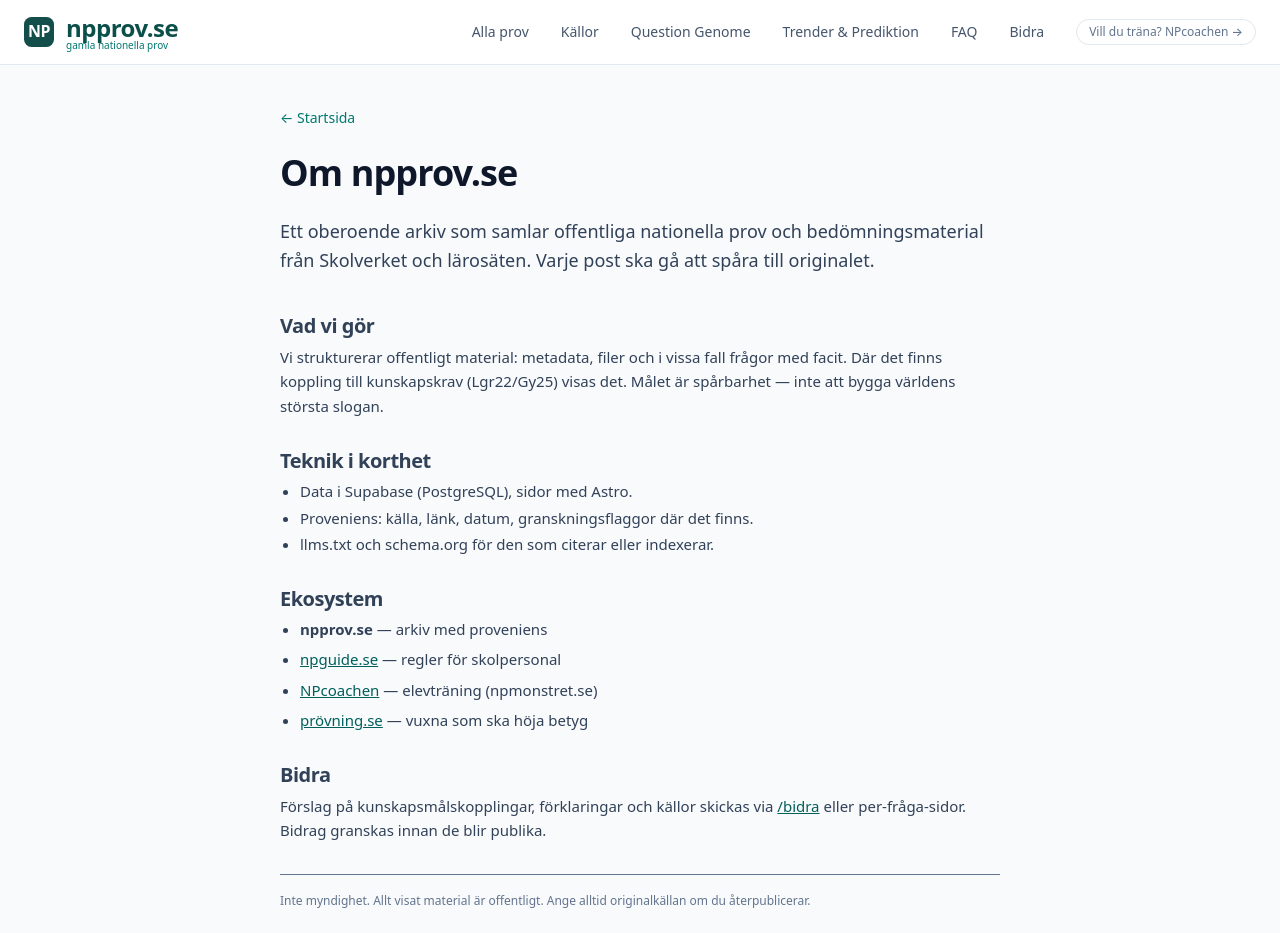
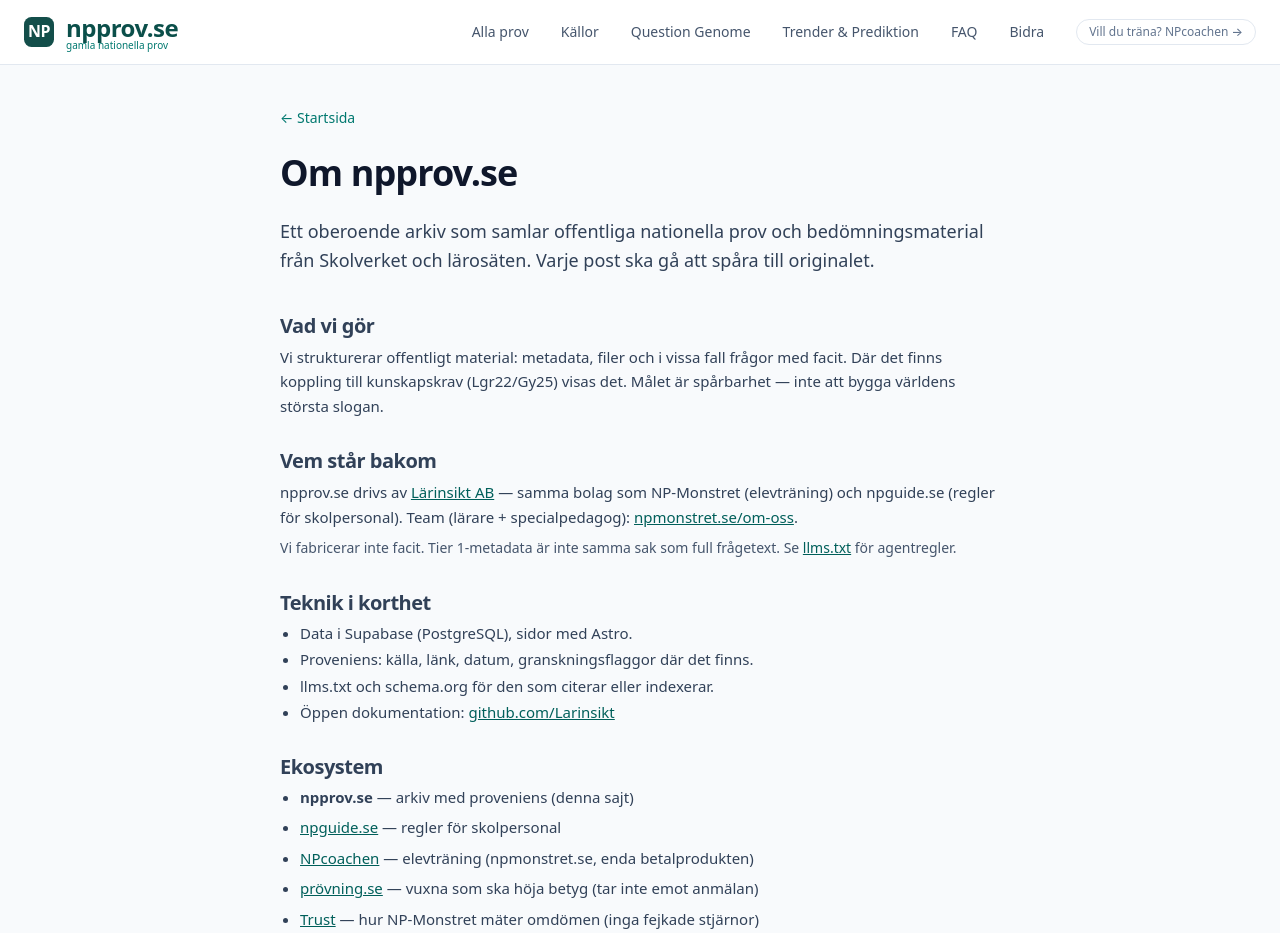
Before and after one commit to AlexanderEJohansson/npprov.se, an Astro site: page /om in a window 1280 px wide. Shown: the top 933 px of the page. Built offline with nearby package versions, Linux system fonts and the light colour scheme; Astro itself is replaced by a stand-in of ours.

Commit message:
feat(trust): enrich /om E-E-A-T + /about→/om redirect

```diff
--- a/src/pages/om.astro
+++ b/src/pages/om.astro
@@ -5,7 +5,7 @@ import StructuredData from '../components/StructuredData.astro';
 
 <Layout
   title="Om npprov.se"
-  description="Oberoende arkiv för offentliga nationella prov med källa och proveniens. Inte Skolverket, inte en träningsapp."
+  description="Oberoende arkiv för offentliga nationella prov med källa och proveniens. Inte Skolverket, inte en träningsapp. Drivs av Lärinsikt AB."
   canonical="https://npprov.se/om"
 >
   <main class="max-w-3xl mx-auto px-6 py-10">
@@ -29,29 +29,52 @@ import StructuredData from '../components/StructuredData.astro';
       </section>
 
       <section>
+        <h2 class="font-semibold text-xl tracking-tight">Vem står bakom</h2>
+        <p class="mt-2 leading-relaxed">
+          npprov.se drivs av
+          <a href="https://larinsikt.se/?utm_source=npprov&utm_medium=ecosystem&utm_campaign=om" class="underline text-teal-800" target="_blank" rel="noopener">Lärinsikt AB</a>
+          — samma bolag som NP-Monstret (elevträning) och npguide.se (regler för skolpersonal).
+          Team (lärare + specialpedagog):
+          <a href="https://npmonstret.se/om-oss?utm_source=npprov&utm_medium=ecosystem&utm_campaign=om" class="underline text-teal-800" target="_blank" rel="noopener">npmonstret.se/om-oss</a>.
+        </p>
+        <p class="mt-2 leading-relaxed text-sm text-slate-600">
+          Vi fabricerar inte facit. Tier 1-metadata är inte samma sak som full frågetext.
+          Se <a href="/llms.txt" class="underline text-teal-800">llms.txt</a> för agentregler.
+        </p>
+      </section>
+
+      <section>
         <h2 class="font-semibold text-xl tracking-tight">Teknik i korthet</h2>
         <ul class="mt-2 space-y-1 list-disc pl-5">
           <li>Data i Supabase (PostgreSQL), sidor med Astro.</li>
           <li>Proveniens: källa, länk, datum, granskningsflaggor där det finns.</li>
           <li>llms.txt och schema.org för den som citerar eller indexerar.</li>
+          <li>
+            Öppen dokumentation:
+            <a href="https://github.com/Larinsikt" class="underline text-teal-800" target="_blank" rel="noopener">github.com/Larinsikt</a>
+          </li>
         </ul>
       </section>
 
       <section>
         <h2 class="font-semibold text-xl tracking-tight">Ekosystem</h2>
         <ul class="mt-2 space-y-2 list-disc pl-5">
-          <li><strong>npprov.se</strong> — arkiv med proveniens</li>
+          <li><strong>npprov.se</strong> — arkiv med proveniens (denna sajt)</li>
           <li>
             <a href="https://npguide.se/?utm_source=npprov&utm_medium=ecosystem&utm_campaign=om" target="_blank" rel="noopener" class="underline text-teal-800">npguide.se</a>
             — regler för skolpersonal
           </li>
           <li>
             <a href="https://npmonstret.se/npcoachen?utm_source=npprov&utm_medium=ecosystem&utm_campaign=om" target="_blank" rel="noopener" class="underline text-teal-800">NPcoachen</a>
-            — elevträning (npmonstret.se)
+            — elevträning (npmonstret.se, enda betalprodukten)
           </li>
           <li>
             <a href="https://xn--prvning-b1a.se/?utm_source=npprov&utm_medium=ecosystem&utm_campaign=om" target="_blank" rel="noopener" class="underline text-teal-800">prövning.se</a>
-            — vuxna som ska höja betyg
+            — vuxna som ska höja betyg (tar inte emot anmälan)
+          </li>
+          <li>
+            <a href="https://npmonstret.se/trust?utm_source=npprov&utm_medium=ecosystem&utm_campaign=om" target="_blank" rel="noopener" class="underline text-teal-800">Trust</a>
+            — hur NP-Monstret mäter omdömen (inga fejkade stjärnor)
           </li>
         </ul>
       </section>
@@ -74,7 +97,19 @@ import StructuredData from '../components/StructuredData.astro';
 
   <StructuredData type="AboutPage" data={{
     name: "Om npprov.se",
-    description: "Oberoende arkiv för offentliga nationella prov med proveniens.",
+    description: "Oberoende arkiv för offentliga nationella prov med proveniens. Lärinsikt AB.",
     url: "https://npprov.se/om"
   }} />
+  <StructuredData type="Organization" data={{
+    name: "npprov.se",
+    url: "https://npprov.se",
+    description: "Oberoende arkiv för offentliga nationella prov med proveniens.",
+    sameAs: [
+      "https://larinsikt.se",
+      "https://npmonstret.se",
+      "https://npguide.se",
+      "https://xn--prvning-b1a.se",
+      "https://github.com/Larinsikt"
+    ]
+  }} />
 </Layout>
```
Also changed, not shown: vercel.json.
